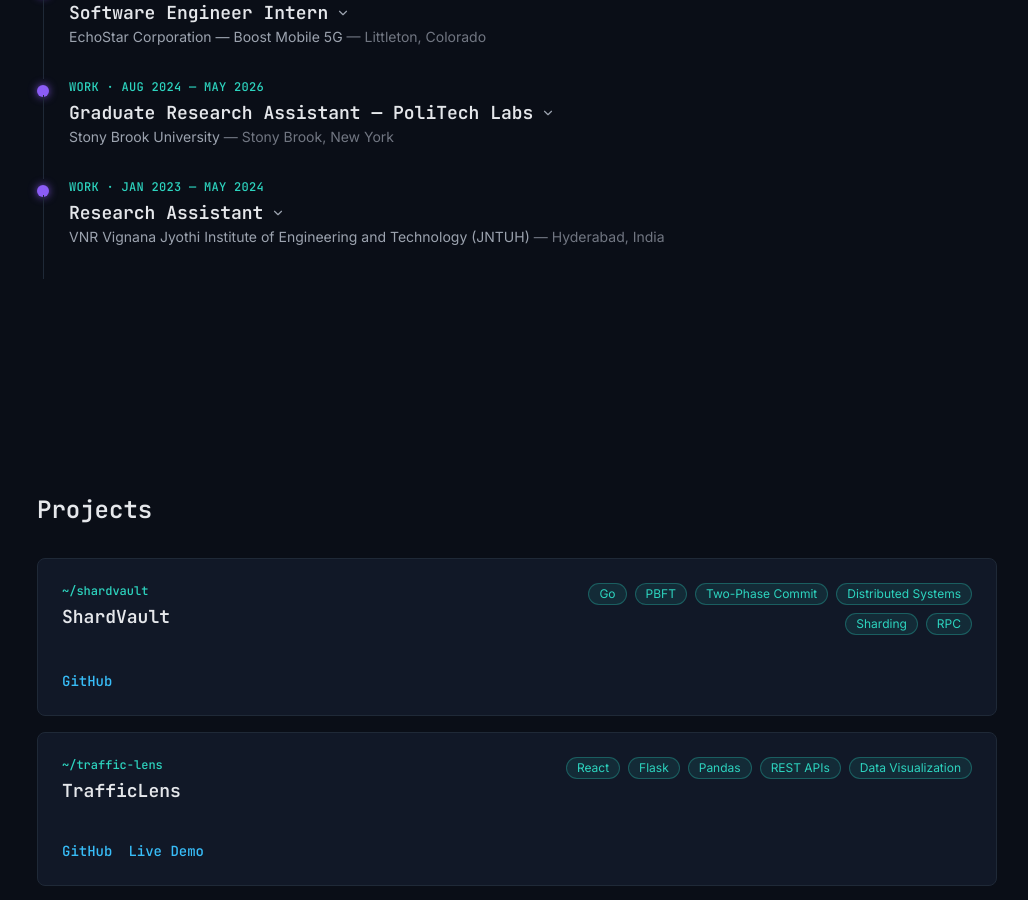
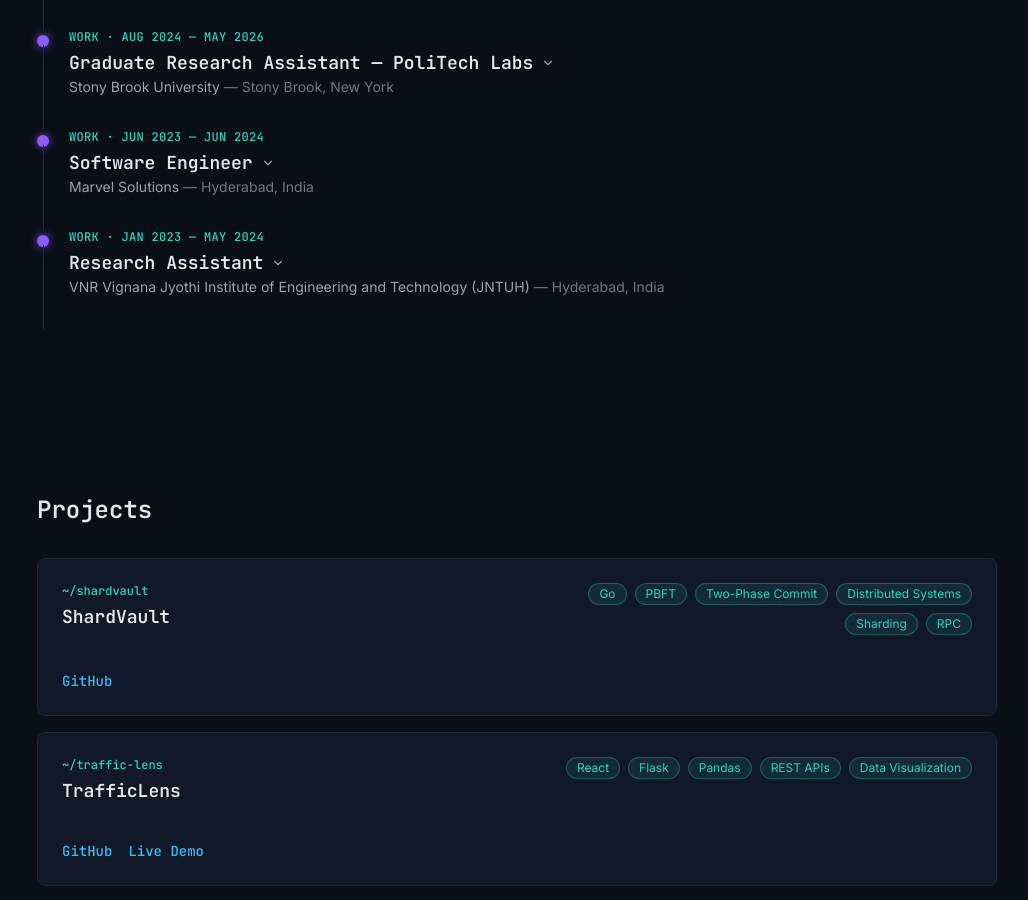
Before and after one commit to GSR2401/Portfolio, a React (Vite) app: page / in a window 1280 px wide. Shown: the part 2640-3540 px from the top of the page, without its empty margins (123-1151 px from the left). Built offline with nearby package versions, Linux system fonts and the light colour scheme.

Commit message:
corrected content file

```diff
--- a/src/data/content.js
+++ b/src/data/content.js
@@ -147,6 +147,18 @@ export const experience = [
       "Improved REST API query performance by 40% across 100,000+ records by designing Spring Boot services with optimized PostgreSQL indexing, caching, and transactional consistency.",
       "Built a distributed analytics platform in Java, Spring Boot, and PostgreSQL, achieving 3× throughput across 20,000+ records on high-performance computing clusters.",
       "Built Grafana dashboards for latency, throughput, errors, and p50/p90/p99 performance, and automated regression testing and CI/CD gates with GitHub Actions.",
+    ],
+  },
+  {
+    id: "marvel-solutions-swe",
+    role: "Software Engineer",
+    org: "Marvel Solutions",
+    location: "Hyderabad, India",
+    dates: "Jun 2023 — Jun 2024",
+    bullets: [
+      "Built Python, Django, and FastAPI services for invoicing, payments, refunds, reconciliation, expense categorization, and financial reporting, delivering 12+ REST APIs that processed approximately 80,000 requests per day.",
+      "Optimized PostgreSQL schemas, queries, indexes, pagination, and Redis caching, reducing p95 API latency from 520 milliseconds to 275 milliseconds while maintaining transactional consistency and immutable audit history.",
+      "Integrated banking, payment, identity, and notification providers using OAuth 2.0, webhooks, idempotency keys, retries, circuit breakers, asynchronous Celery workers, and secure handling of sensitive financial data.",
     ],
   },
   {
```
